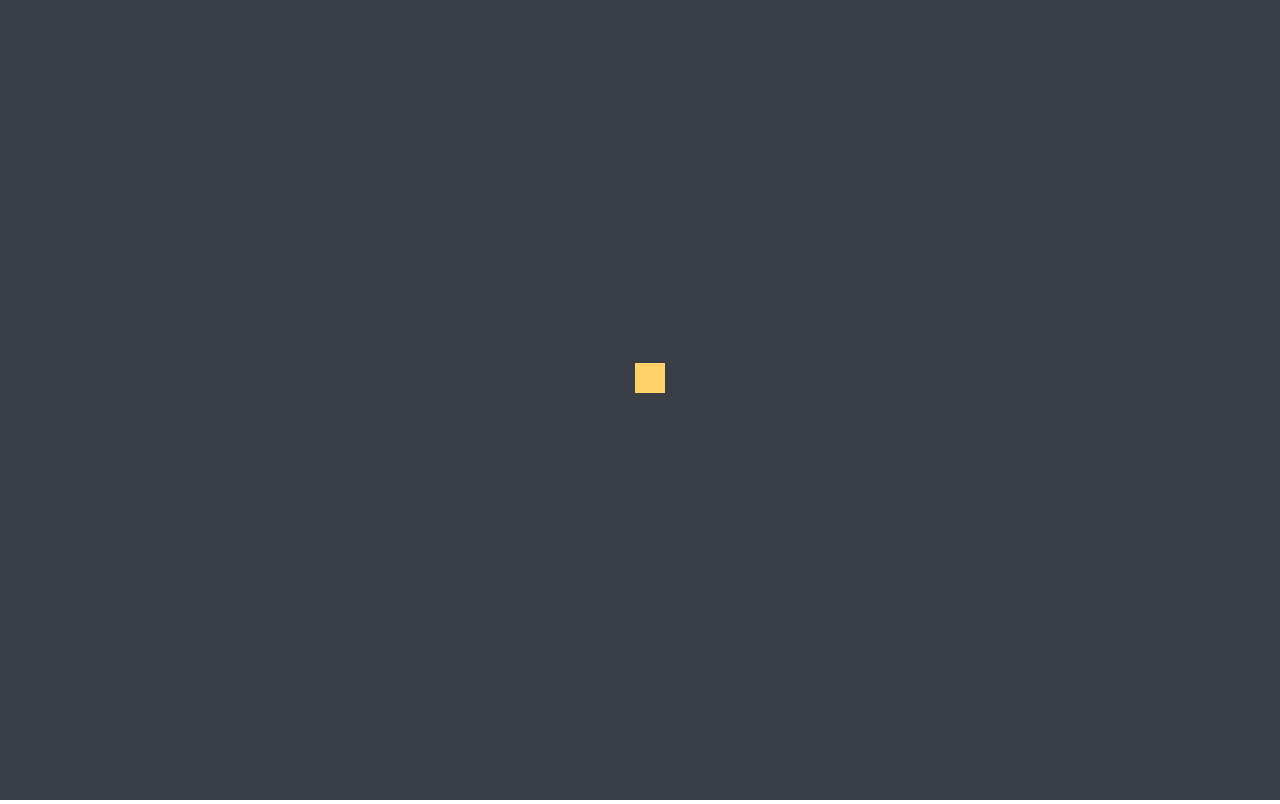
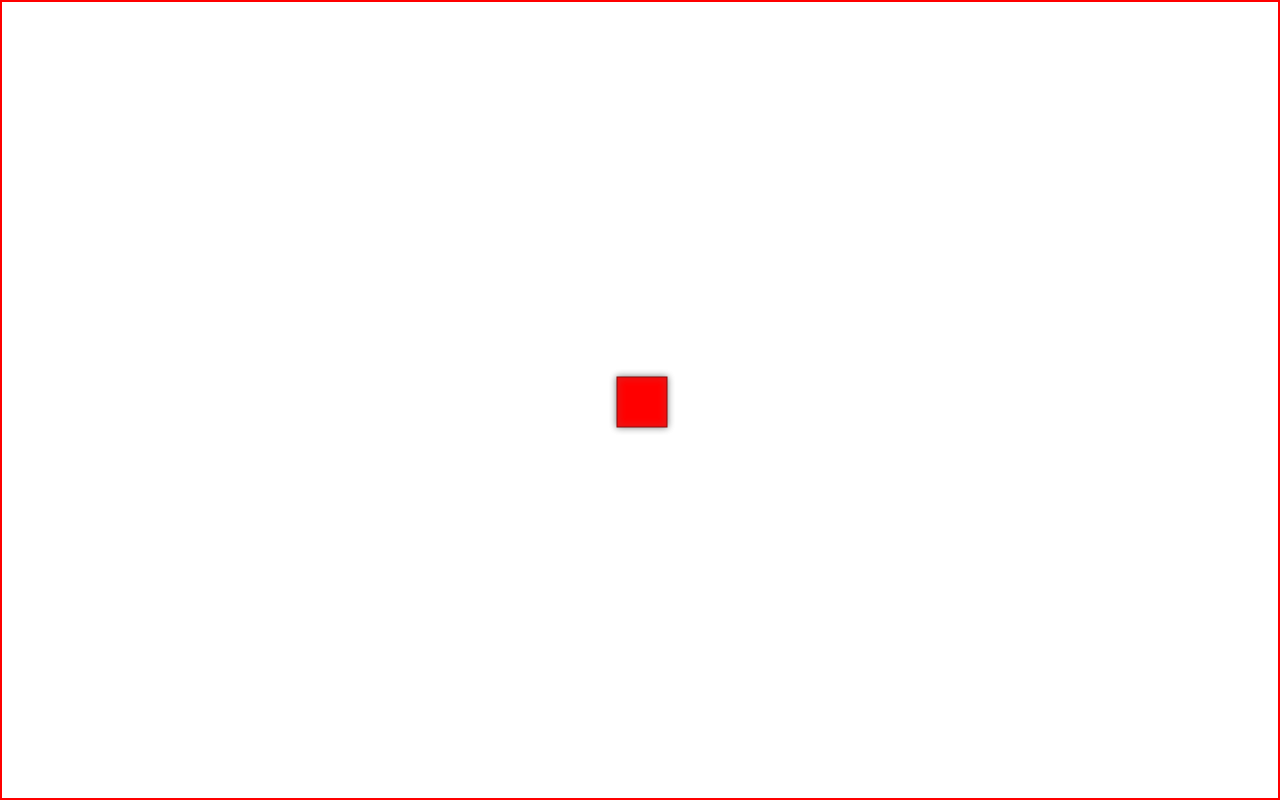
Before and after one commit to lesdominik/fer-web2-project3-asteroids, a plain HTML site: page index.html in a window 1280 px wide. Drawn offline with Linux system fonts and the light colour scheme.

Commit message:
Implement object moving

```diff
--- a/canvas.js
+++ b/canvas.js
@@ -8,8 +8,8 @@ var myGameArea = {
 	canvas: document.createElement("canvas"),
 	start: function () {
 		this.canvas.id = "myGameCanvas";
-		this.canvas.width = window.innerWidth;
-		this.canvas.height = window.innerHeight;
+		this.canvas.width = window.innerWidth - 4; // -4 is becaouse of the canvas 2px border
+		this.canvas.height = window.innerHeight - 4; // -4 is becaouse of the canvas 2px border
 		this.context = this.canvas.getContext("2d");
 		document.body.insertBefore(this.canvas, document.body.childNodes[0]);
 		this.frameNo = 0;
@@ -23,21 +23,69 @@ var myGameArea = {
 	},
 };
 
-function component(width, height, color, x, y, type) {
+function component(width, height, speed, color, border_color, x, y, type) {
 	this.type = type;
 	this.width = width;
 	this.height = height;
-	this.speed_x = 2;
-	this.speed_y = 2;
+	this.speed = speed;
+	// speed x & y components divided into x_right, x_left, y_up and y_down
+	// to avoid lagging after quick key/diretion changes
+	this.speed_x_r = 0;
+	this.speed_x_l = 0;
+	this.speed_y_u = 0;
+	this.speed_y_d = 0;
 	this.x = x;
 	this.y = y;
+
+	addEventListener("keydown", (e) => {
+		switch (e.code) {
+			case "ArrowRight":
+				this.speed_x_r = speed;
+				break;
+			case "ArrowLeft":
+				this.speed_x_l = -speed;
+				break;
+			case "ArrowUp":
+				this.speed_y_u = speed;
+				break;
+			case "ArrowDown":
+				this.speed_y_d = -speed;
+				break;
+		}
+	});
+
+	addEventListener("keyup", (e) => {
+		switch (e.code) {
+			case "ArrowRight":
+				this.speed_x_r = 0;
+				break;
+			case "ArrowLeft":
+				this.speed_x_l = 0;
+				break;
+			case "ArrowUp":
+				this.speed_y_u = 0;
+				break;
+			case "ArrowDown":
+				this.speed_y_d = 0;
+				break;
+		}
+	});
 
 	this.update = function () {
 		ctx = myGameArea.context;
 		ctx.save();
+		ctx.shadowBlur = 7;
+		ctx.shadowColor = "grey";
+		ctx.fillStyle = color;
 		ctx.translate(this.x, this.y);
-		ctx.fillStyle = color;
 		ctx.fillRect(
+			this.width / -2,
+			this.height / -2,
+			this.width,
+			this.height
+		);
+		ctx.strokeStyle = border_color;
+		ctx.strokeRect(
 			this.width / -2,
 			this.height / -2,
 			this.width,
@@ -47,23 +95,38 @@ function component(width, height, color, x, y, type) {
 	};
 
 	this.newPos = function () {
-		if (this.x - this.width / 2 < 0) this.speed_x = 2;
-		else if (this.x + this.width / 2 >= myGameArea.context.canvas.width)
-			this.speed_x = -2;
+		ctx = myGameArea.context;
 
-		if (this.y - this.height / 2 < 0) this.speed_y = -2;
-		else if (this.y + this.height / 2 >= myGameArea.context.canvas.height)
-			this.speed_y = 2;
+		// handle cases when player goes outside of visible area
+		// appear on the other side of the screen
+		if (this.x < 0 - this.width / 2)
+			this.x = ctx.canvas.width + this.width / 2;
+		else if (this.x > ctx.canvas.width + this.width / 2)
+			this.x = 0 - this.width / 2;
 
-		this.x += this.speed_x;
-		this.y -= this.speed_y;
+		if (this.y < 0 - this.height / 2)
+			this.y = ctx.canvas.height + this.height / 2;
+		else if (this.y > ctx.canvas.height + this.height / 2)
+			this.y = 0 - this.height / 2;
+
+		// change position values
+		this.x += this.speed_x_r;
+		this.x += this.speed_x_l;
+		this.y -= this.speed_y_u;
+		this.y -= this.speed_y_d;
 	};
 }
 
 var myGamePiece;
 function startGame() {
-	myGamePiece = new component(30, 30, "#FFD369", 150, 150);
+	myGamePiece = new component(
+		50,
+		50,
+		4,
+		"red",
+		"#880808",
+		window.innerWidth / 2,
+		window.innerHeight / 2
+	);
 	myGameArea.start();
 }
-
-startGame();
--- a/index.html
+++ b/index.html
@@ -6,9 +6,7 @@
 		<title>Asteroids</title>
 		<link rel="stylesheet" href="style.css" />
 	</head>
-	<body>
-		<!-- <canvas id="myCanvas"></canvas> -->
-
+	<body onload="startGame()">
 		<script src="canvas.js"></script>
 	</body>
 </html>
--- a/style.css
+++ b/style.css
@@ -1,11 +1,9 @@
-:root {
-	--background-gray: #393e46;
-}
-
 body {
 	margin: 0;
+	/* disable page scroll when pressing arrows: */
+	overflow: hidden;
 }
 
 canvas {
-	background-color: var(--background-gray);
+	border: red 2px solid;
 }
```
